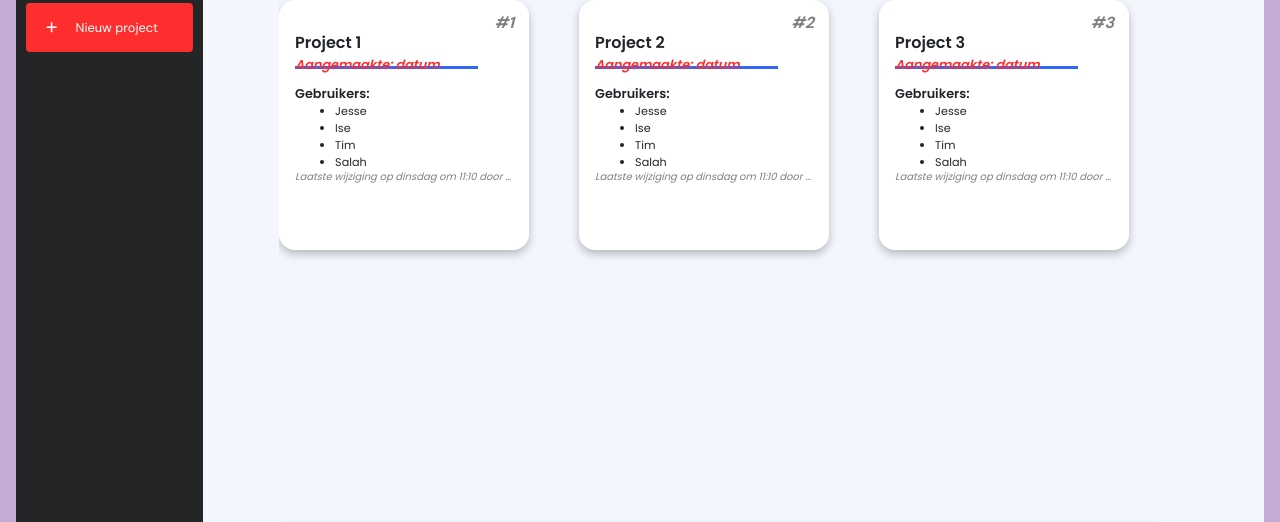
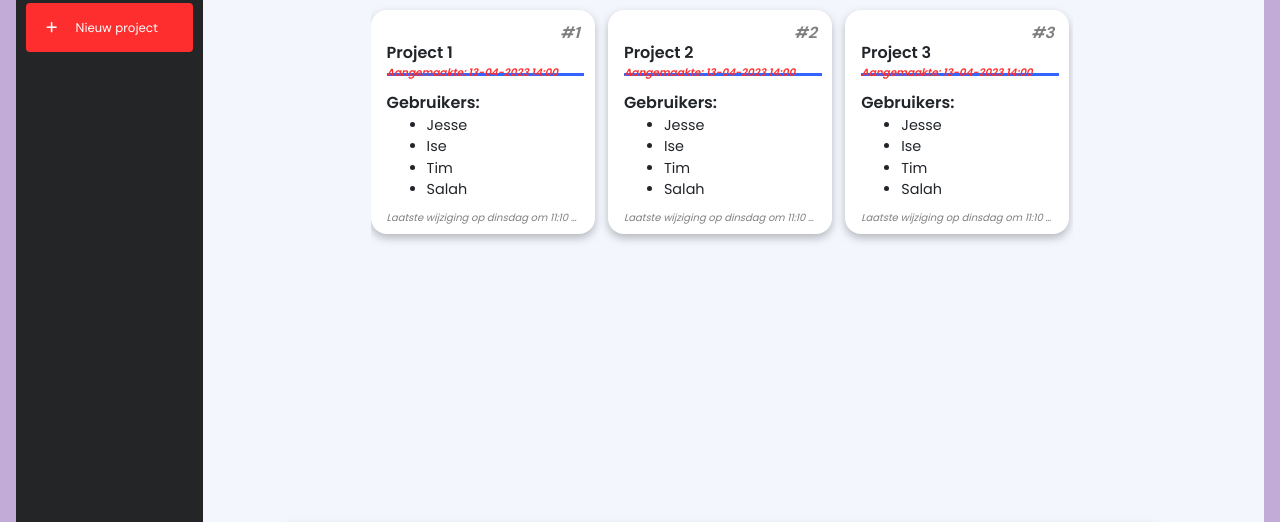
Before and after one commit to timvdlee/A4, a Django app: page / in a window 1280 px wide. Shown: the part 180-702 px from the top of the page. Run offline with Django 4.2, Linux system fonts and the light colour scheme; some libraries are stand-ins or nearby versions.

Commit message:
Projecten zitten nu in een grid en er kunnen no projecten worden gemaakt in de view.

```diff
--- a/Project_A4/ProjectApp/views.py
+++ b/Project_A4/ProjectApp/views.py
@@ -6,7 +6,20 @@ from django.shortcuts import render
 
 
 def home(request):
-    return render(request, 'home.html')
+    projects = [
+        {
+            "name": f"Project {_+1}",
+            "id": _ + 1,
+            "date": "13-04-2023 14:00",
+            "users": ["Jesse", "Ise", "Tim", "Salah"],
+            "edit": "date"
+        } for _ in range(10)
+    ]
+    return render(request, 'home.html',
+                  {
+                      "projects": projects,
+                  })
+
 
 
 def project_pagina(request):
--- a/Project_A4/static/css/style.css
+++ b/Project_A4/static/css/style.css
@@ -24,6 +24,8 @@
     --secondary-button-background: #3366FF;
     --tertiary-button-background: #52BF90;
     --quaternary-button-background: #CB2C31;
+    --project-box-size: 14em;
+    --project-box-gap: 10px;
 }
 
 html, body {
@@ -214,31 +216,39 @@ body {
 }
 
 .project-lijst-wrapper {
-    overflow-x: auto;
-    width: 100%;
-    max-width: calc(3 * 250px + 3 * 45px);
+  display: grid;
+  grid-template-columns: repeat(3, 1fr);
+  gap: var(--project-box-gap);
+  overflow-x: hidden;
+  width: calc(3 * var(--project-box-size) + 3 * var(--project-box-gap));
+  height: calc(1*var(--project-box-size) + 40px);
+  max-width: 100%;
+  scroll-padding-bottom: 20px;
 }
-
 .project-lijst {
-    display: flex;
+  display: grid;
+  grid-template-columns: repeat(3, 1fr);
   border-radius: 16px;
-    flex-direction: row;
-    gap: 50px;
-    flex-wrap: nowrap;
-    min-width: max-content;
+  gap: var(--project-box-gap);
+  width: calc(3 * var(--project-box-size) + 3 * var(--project-box-gap));
+  height: calc(1*var(--project-box-size) + 40px);
 }
 
 .project-element {
   display: flex;
   flex-direction: column;
-    width: 250px;
-    height: 250px;
+  justify-content: space-between;
+  width: var(--project-box-size);
+  height: var(--project-box-size);
   background-color: var(--primary-panel-color);
   border-radius: 16px;
   font-family: var(--secondary-font);
   filter: drop-shadow(0px 4px 4px rgba(0, 0, 0, 0.25));
   padding-left: 16px;
+  margin-top: 10px;
+  margin-bottom: 20px;
 }
+
 
   .project-number {
     margin: 0;
@@ -264,7 +274,7 @@ body {
     margin: 0;
     font-weight: 600;
     font-style: italic;
-    font-size: 0.8em;
+    font-size: 0.65em;
     color: var(--tertiary-font-color);
     position: relative;
   }
@@ -275,7 +285,7 @@ body {
     position: absolute;
     bottom: 5px;
     left: 0;
-    width: 78%;
+    width: 95%;
     height: 3px;
     background: #3366FF;
     z-index: -1;
@@ -291,7 +301,7 @@ body {
   .gebruikers {
     margin: 0;
     padding-top: 10px;
-    font-size: 0.8em;
+    font-size: 1em;
     font-weight: 600;
   }
 .lijst {
@@ -299,10 +309,10 @@ body {
 }
 .lijst-element {
     margin: 0;
-    font-size: 0.7em;
+    font-size: 0.9em;
 }
 
-.wijzeging {
+.wijziging {
     text-align: right;
     font-family: 'Poppins';
     font-style: italic;
@@ -312,6 +322,7 @@ body {
     color: rgba(0, 0, 0, 0.5);
     padding-right: 16px;
     padding-bottom: 10px;
+    margin: 0;
     white-space: nowrap;
     overflow: hidden;
     text-overflow: ellipsis;;
--- a/Project_A4/templates/home.html
+++ b/Project_A4/templates/home.html
@@ -3,55 +3,32 @@
   <div class="horizontal-align">
     <div class="project-lijst-wrapper">
       <div class="project-lijst">
+        {% for project in projects %}
         <div class="project-element">
-          <p class="project-number">#1</p>
-          <p class="project-titel">Project 1</p>
-          <p class="project-datum">Aangemaakte: datum</p>
+          <div class="project-top">
+            <p class="project-number">#{{ project.id }}</p>
+            <p class="project-titel"> {{ project.name }}</p>
+            <p class="project-datum">Aangemaakte: {{ project.date }} </p>
             <p class="gebruikers">Gebruikers:</p>
             <ul class="lijst">
-            <li class="lijst-element">Jesse</li>
-            <li class="lijst-element">Ise</li>
-            <li class="lijst-element">Tim</li>
-            <li class="lijst-element">Salah</li>
+              {% for user in project.users %}
+              <li class="lijst-element">{{ user }}</li>
+              {% endfor %}
             </ul>
-          <p class="wijzeging">
+          </div>
+          <div class="project-bottom">
+            <p class="wijziging">
               Laatste wijziging op dinsdag om 11:10 door Tim
             </p>
           </div>
+        </div>
+        {% endfor %}
         <div class="project-element">
-          <p class="project-number">#2</p>
-          <p class="project-titel">Project 2</p>
-          <p class="project-datum">Aangemaakte: datum</p>
-          <p class="gebruikers">Gebruikers:</p>
-          <ul class="lijst">
-            <li class="lijst-element">Jesse</li>
-            <li class="lijst-element">Ise</li>
-            <li class="lijst-element">Tim</li>
-            <li class="lijst-element">Salah</li>
-          </ul>
-          <p class="wijzeging">
-            Laatste wijziging op dinsdag om 11:10 door Tim
-          </p>
-        </div>
-        <div class="project-element">
-          <p class="project-number">#3</p>
-          <p class="project-titel">Project 3</p>
-          <p class="project-datum">Aangemaakte: datum</p>
-          <p class="gebruikers">Gebruikers:</p>
-          <ul class="lijst">
-            <li class="lijst-element">Jesse</li>
-            <li class="lijst-element">Ise</li>
-            <li class="lijst-element">Tim</li>
-            <li class="lijst-element">Salah</li>
-          </ul>
-          <p class="wijzeging">
-            Laatste wijziging op dinsdag om 11:10 door Tim
-          </p>
-        </div>
-        <div class="project-element">
+          <div class="project-top">
             <p class="project-number">#</p>
             <p class="project-titel">Project XX</p>
             <p class="project-maken">Maak project</p>
+          </div>
         </div>
       </div>
     </div>
```
Also changed, not shown: 1 other file. Lines whose indentation alone changed are shown as unchanged.
